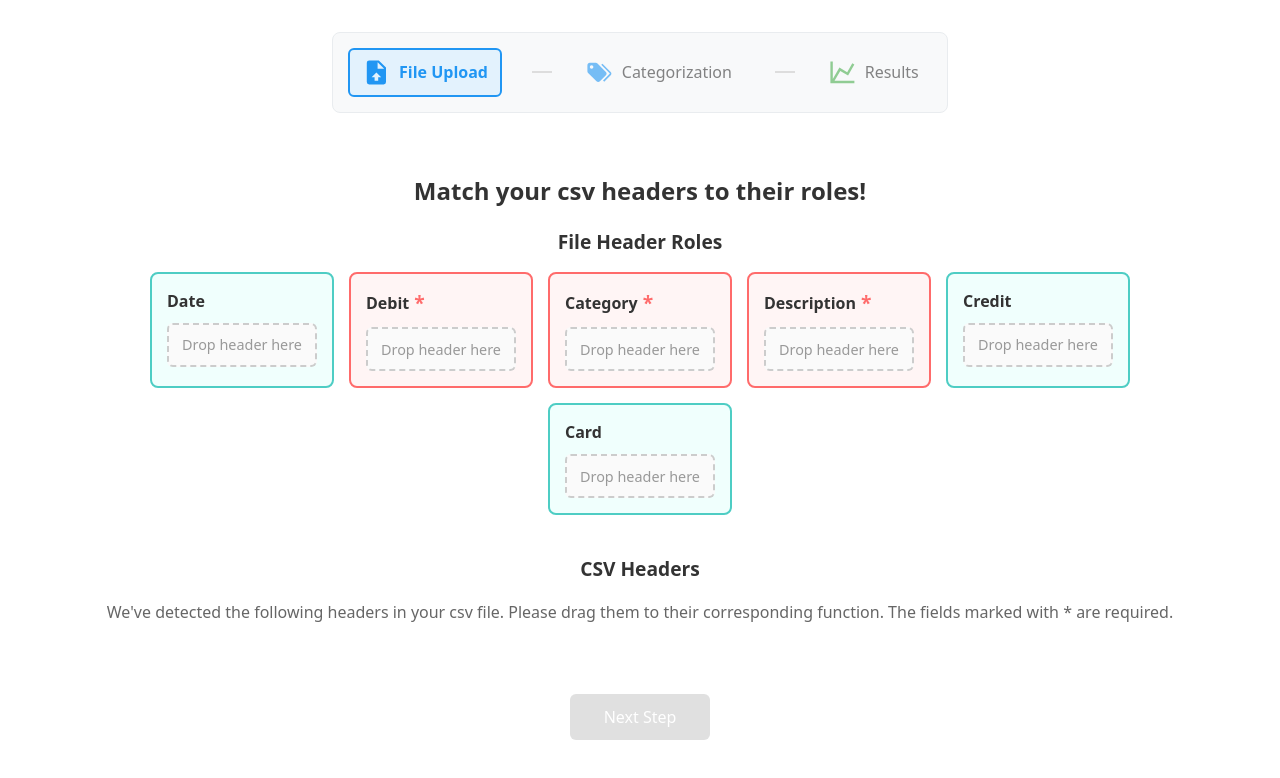
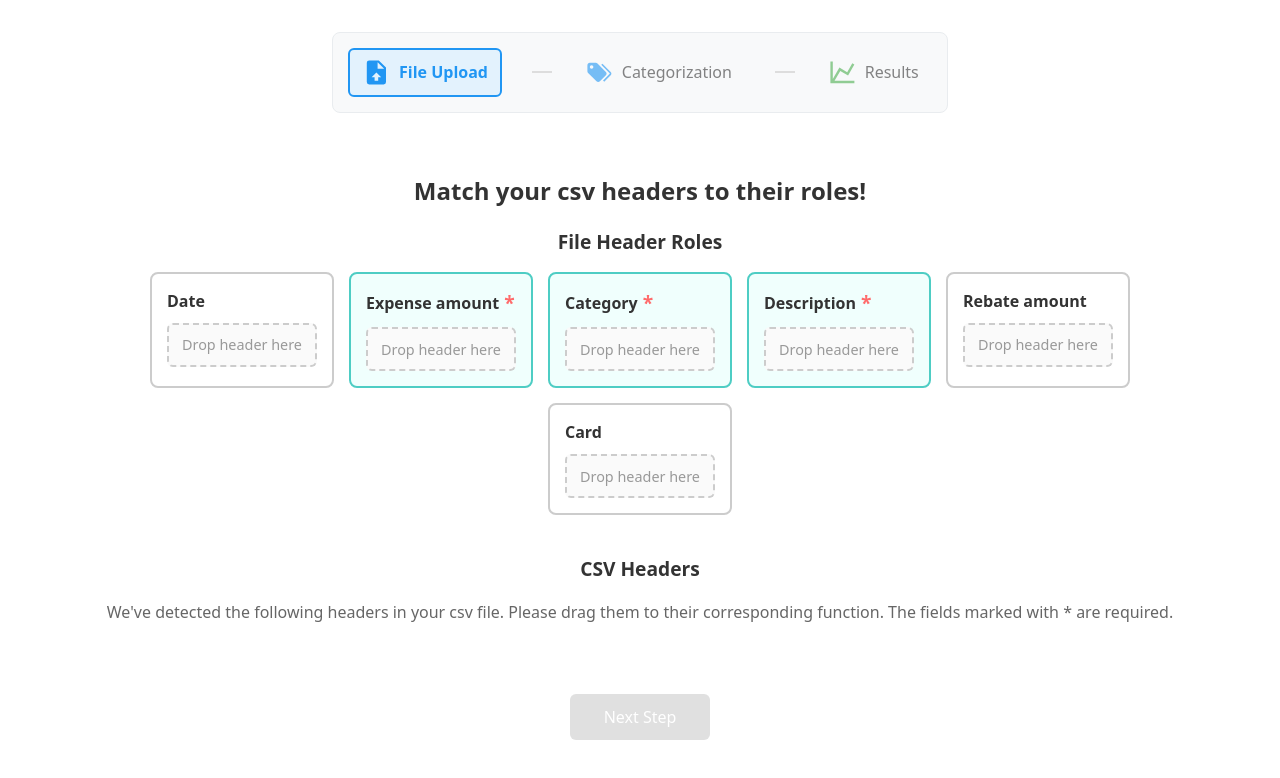
Before and after one commit to DTwigs/fire-expenser, a React (Vite) app: page /file-headers in a window 1280 px wide. Shown: the top 778 px of the page. Built offline with nearby package versions, Linux system fonts and the light colour scheme.

Commit message:
some cleanup and renaming

```diff
--- a/src/components/FileUpload/FileUpload.tsx
+++ b/src/components/FileUpload/FileUpload.tsx
@@ -10,8 +10,7 @@ import "./FileUpload.css";
 
 const FileUpload: React.FC = () => {
   const navigate = useNavigate();
-  const { file, dispatch } = useFile();
-  console.log("file", file);
+  const { dispatch } = useFile();
   const [selectedFile, setSelectedFile] = useState<File | null>(null);
   const [isLoading, setIsLoading] = useState<boolean>(false);
   const fileInputRef = useRef<HTMLInputElement>(null);
@@ -34,14 +33,14 @@ const FileUpload: React.FC = () => {
   const handleFileProcessing = useCallback(
     (file: File) => {
       setIsLoading(true);
+      dispatch({ type: "REMOVE_FILE" });
 
-      // Simulate file processing
       setTimeout(() => {
         setIsLoading(false);
         parseCSV({ file, onComplete: onParseComplete, onError: onParseError });
       }, 1000);
     },
-    [onParseComplete, onParseError]
+    [onParseComplete, onParseError, dispatch]
   );
 
   const handleSubmit = useCallback(() => {
--- a/src/components/MapFileHeaders/MapFileHeaders.css
+++ b/src/components/MapFileHeaders/MapFileHeaders.css
@@ -45,13 +45,13 @@
 }
 
 .header-role.required {
-  border-color: #ff6b6b;
-  background: #fff5f5;
+  border-color: #4ecdc4;
+  background: #f0fffd;
 }
 
 .header-role.optional {
-  border-color: #4ecdc4;
-  background: #f0fffd;
+  border-color: #ccc;
+  background: #fff;
 }
 
 .header-role:hover {
--- a/src/components/MapFileHeaders/MapFileHeaders.tsx
+++ b/src/components/MapFileHeaders/MapFileHeaders.tsx
@@ -3,45 +3,26 @@ import { useNavigate } from "react-router-dom";
 import NextStepButton from "../NextStepButton";
 import { useFile, useSettings } from "../../store";
 import "./MapFileHeaders.css";
+import {
+  allRoles,
+  getMappedHeader,
+  isNextStepDisabled,
+  isRequiredRole,
+  isRoleMapped,
+} from "./utils";
+import type { FileHeaderRole } from "../../store/types";
 
 const MapFileHeaders: React.FC = () => {
   const navigate = useNavigate();
   const { file } = useFile();
   const { settings, dispatch } = useSettings();
-  const [dragOverRole, setDragOverRole] = useState<
-    keyof typeof settings.fileHeaderRoles | null
-  >(null);
+  const [dragOverRole, setDragOverRole] = useState<keyof FileHeaderRole | null>(
+    null
+  );
 
-  const requiredRoles: (keyof typeof settings.fileHeaderRoles)[] = [
-    "debit",
-    "category",
-    "description",
-  ];
-  const allRoles: (keyof typeof settings.fileHeaderRoles)[] = [
-    "date",
-    "debit",
-    "category",
-    "description",
-    "credit",
-    "card",
-  ];
-
-  const isRequiredRole = (role: keyof typeof settings.fileHeaderRoles) => {
-    return requiredRoles.includes(role);
-  };
-
-  const isNextStepDisabled = () => {
-    return requiredRoles.some(
-      (role) => settings.fileHeaderRoles[role] === null
-    );
-  };
-
-  const handleDragStart = useCallback(
-    (e: React.DragEvent, headerIndex: number) => {
-      e.dataTransfer.setData("text/plain", headerIndex.toString());
-    },
-    []
-  );
+  const handleDragStart = useCallback((e: React.DragEvent, header: string) => {
+    e.dataTransfer.setData("text/plain", header);
+  }, []);
 
   const handleDragOver = useCallback((e: React.DragEvent) => {
     e.preventDefault();
@@ -57,24 +38,35 @@ const MapFileHeaders: React.FC = () => {
 
   const handleDragLeave = useCallback((e: React.DragEvent) => {
     e.preventDefault();
-    setDragOverRole(null);
+
+    // Only clear drag state if we're actually leaving the header role
+    // Check if the related target is outside our header role
+    const currentTarget = e.currentTarget as HTMLElement;
+    const relatedTarget = e.relatedTarget as HTMLElement;
+
+    if (!currentTarget.contains(relatedTarget)) {
+      setDragOverRole(null);
+    }
   }, []);
 
   const handleDrop = useCallback(
     (e: React.DragEvent, role: keyof typeof settings.fileHeaderRoles) => {
       e.preventDefault();
       setDragOverRole(null);
-      const headerIndex = parseInt(e.dataTransfer.getData("text/plain"));
+      const header = e.dataTransfer.getData("text/plain");
 
       // Check if this header is already mapped to another role
       const isAlreadyMapped = Object.values(settings.fileHeaderRoles).includes(
-        headerIndex
+        header
       );
+      console.log({
+        fileHeaderRole: settings.fileHeaderRoles,
+      });
 
       if (!isAlreadyMapped) {
         dispatch({
           type: "UPDATE_SINGLE_HEADER_ROLE",
-          payload: { role, headerIndex },
+          payload: { role, header },
         });
       }
     },
@@ -85,16 +77,11 @@ const MapFileHeaders: React.FC = () => {
     (role: keyof typeof settings.fileHeaderRoles) => {
       dispatch({
         type: "UPDATE_SINGLE_HEADER_ROLE",
-        payload: { role, headerIndex: null },
+        payload: { role, header: null },
       });
     },
     [dispatch, settings]
   );
-
-  const getMappedHeader = (role: keyof typeof settings.fileHeaderRoles) => {
-    const headerIndex = settings.fileHeaderRoles[role];
-    return headerIndex !== null ? file.headers[headerIndex] : null;
-  };
 
   const handleSubmit = useCallback(() => {
     navigate("/loading");
@@ -126,9 +113,9 @@ const MapFileHeaders: React.FC = () => {
                 )}
               </div>
               <div className="mapped-header">
-                {getMappedHeader(role) ? (
+                {getMappedHeader(settings, role) ? (
                   <div className="mapped-header-content">
-                    <span>{getMappedHeader(role)}</span>
+                    <span>{getMappedHeader(settings, role)}</span>
                     <button
                       className="remove-mapping"
                       onClick={() => handleRemoveMapping(role)}
@@ -162,15 +149,13 @@ const MapFileHeaders: React.FC = () => {
         </p>
         <div className="csv-headers-container">
           {file.headers.map((header, index) => {
-            const isMapped = Object.values(settings.fileHeaderRoles).includes(
-              index
-            );
+            const isMapped = isRoleMapped(settings, header);
             return (
               <div
                 key={index}
                 className={`csv-header ${isMapped ? "mapped" : ""}`}
                 draggable={!isMapped}
-                onDragStart={(e) => handleDragStart(e, index)}
+                onDragStart={(e) => handleDragStart(e, header)}
               >
                 {header}
               </div>
@@ -181,7 +166,7 @@ const MapFileHeaders: React.FC = () => {
 
       <NextStepButton
         handleSubmit={handleSubmit}
-        isDisabled={isNextStepDisabled()}
+        isDisabled={isNextStepDisabled(settings)}
       />
     </div>
   );
--- /dev/null
+++ b/src/components/MapFileHeaders/utils.ts
@@ -0,0 +1,36 @@
+import type { SettingsState } from "../../store/types";
+import type { FileHeaderRole } from "../../store/types";
+
+export const requiredRoles: (keyof FileHeaderRole)[] = [
+  "expense amount",
+  "category",
+  "description",
+];
+
+export const allRoles: (keyof FileHeaderRole)[] = [
+  "date",
+  "expense amount",
+  "category",
+  "description",
+  "rebate amount",
+  "card",
+];
+
+export const isRoleMapped = (settings: SettingsState, header: string) => {
+  return Object.values(settings.fileHeaderRoles).includes(header);
+};
+
+export const getMappedHeader = (
+  settings: SettingsState,
+  role: keyof FileHeaderRole
+) => {
+  return settings.fileHeaderRoles[role];
+};
+
+export const isRequiredRole = (role: keyof FileHeaderRole) => {
+  return requiredRoles.includes(role);
+};
+
+export const isNextStepDisabled = (settings: SettingsState) => {
+  return requiredRoles.some((role) => settings.fileHeaderRoles[role] === null);
+};
--- a/src/reducers/settingsReducer.ts
+++ b/src/reducers/settingsReducer.ts
@@ -1,3 +1,4 @@
+import { initialState } from "../store/initialState";
 import type { SettingsState, SettingsAction } from "../store/types";
 
 // Settings reducer
@@ -16,8 +17,13 @@ export const settingsReducer = (
         ...state,
         fileHeaderRoles: {
           ...state.fileHeaderRoles,
-          [action.payload.role]: action.payload.headerIndex,
+          [action.payload.role]: action.payload.header,
         },
+      };
+    case "REMOVE_FILE":
+      return {
+        ...state,
+        fileHeaderRoles: initialState.settings.fileHeaderRoles,
       };
     default:
       return state;
--- a/src/store/initialState.ts
+++ b/src/store/initialState.ts
@@ -11,8 +11,8 @@ export const initialState: AppState = {
     expenseCategories: [],
     fileHeaderRoles: {
       date: null,
-      debit: null,
-      credit: null,
+      "expense amount": null,
+      "rebate amount": null,
       card: null,
       category: null,
       description: null,
--- a/src/store/types.ts
+++ b/src/store/types.ts
@@ -15,7 +15,7 @@ export interface ExpensesState {
 
 export interface SettingsState {
   expenseCategories: string[];
-  fileHeaderRoles: { [key in keyof FileHeaderRole]: number | null };
+  fileHeaderRoles: { [key in keyof FileHeaderRole]: string | null };
 }
 
 export interface FileState {
@@ -33,12 +33,12 @@ export interface ExpenseItem {
 }
 
 export interface FileHeaderRole {
-  date: number | null;
-  debit: number | null;
-  credit: number | null;
-  card: number | null;
-  category: number | null;
-  description: number | null;
+  date: string | null;
+  "expense amount": string | null;
+  "rebate amount": string | null;
+  card: string | null;
+  category: string | null;
+  description: string | null;
 }
 
 export interface FileDataItem {
@@ -72,5 +72,6 @@ export type SettingsAction =
   | { type: "UPDATE_FILE_HEADER_ROLES"; payload: FileHeaderRole }
   | {
       type: "UPDATE_SINGLE_HEADER_ROLE";
-      payload: { role: keyof FileHeaderRole; headerIndex: number | null };
-    };
+      payload: { role: keyof FileHeaderRole; header: string | null };
+    }
+  | { type: "REMOVE_FILE" };
```
